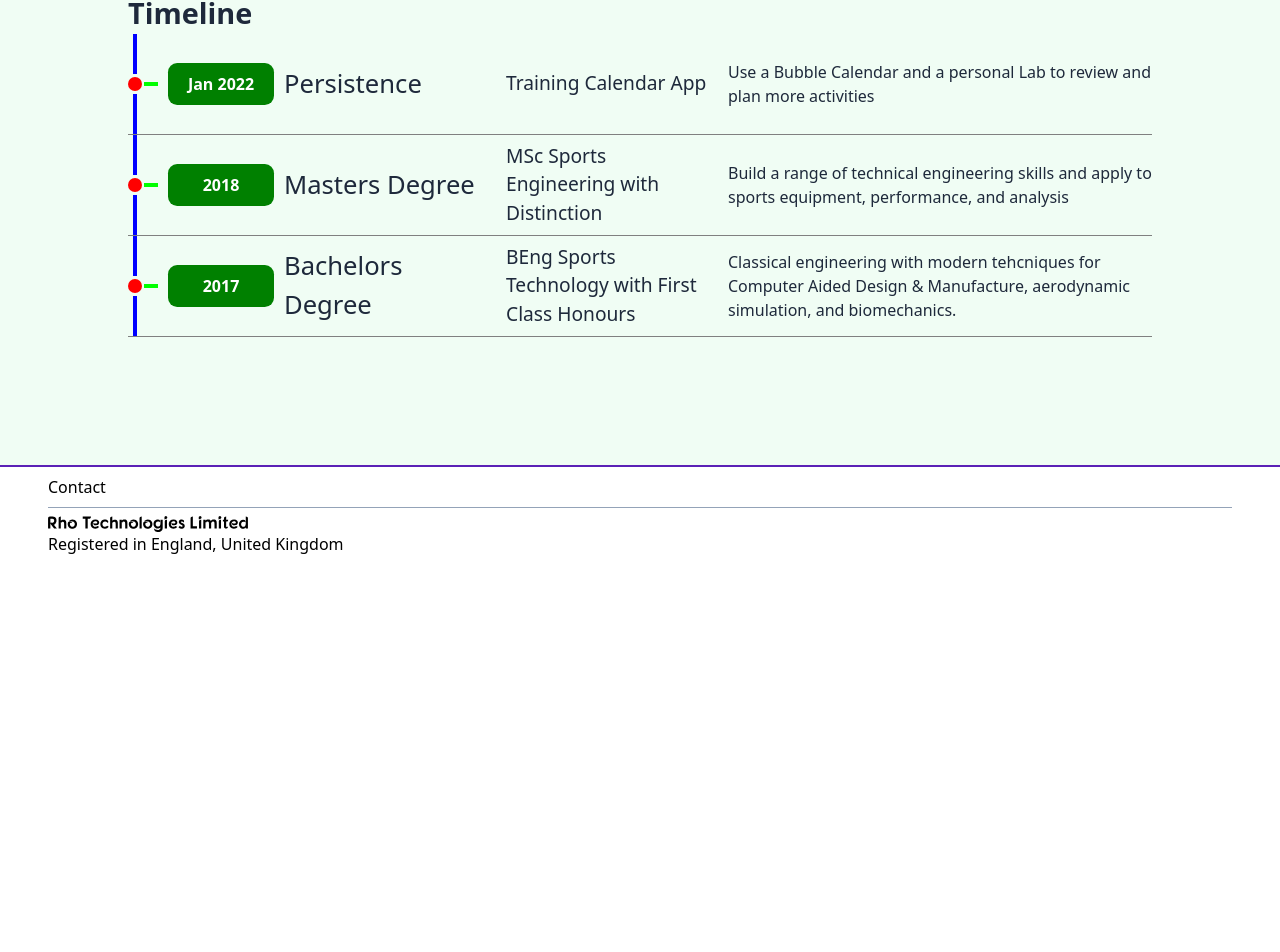
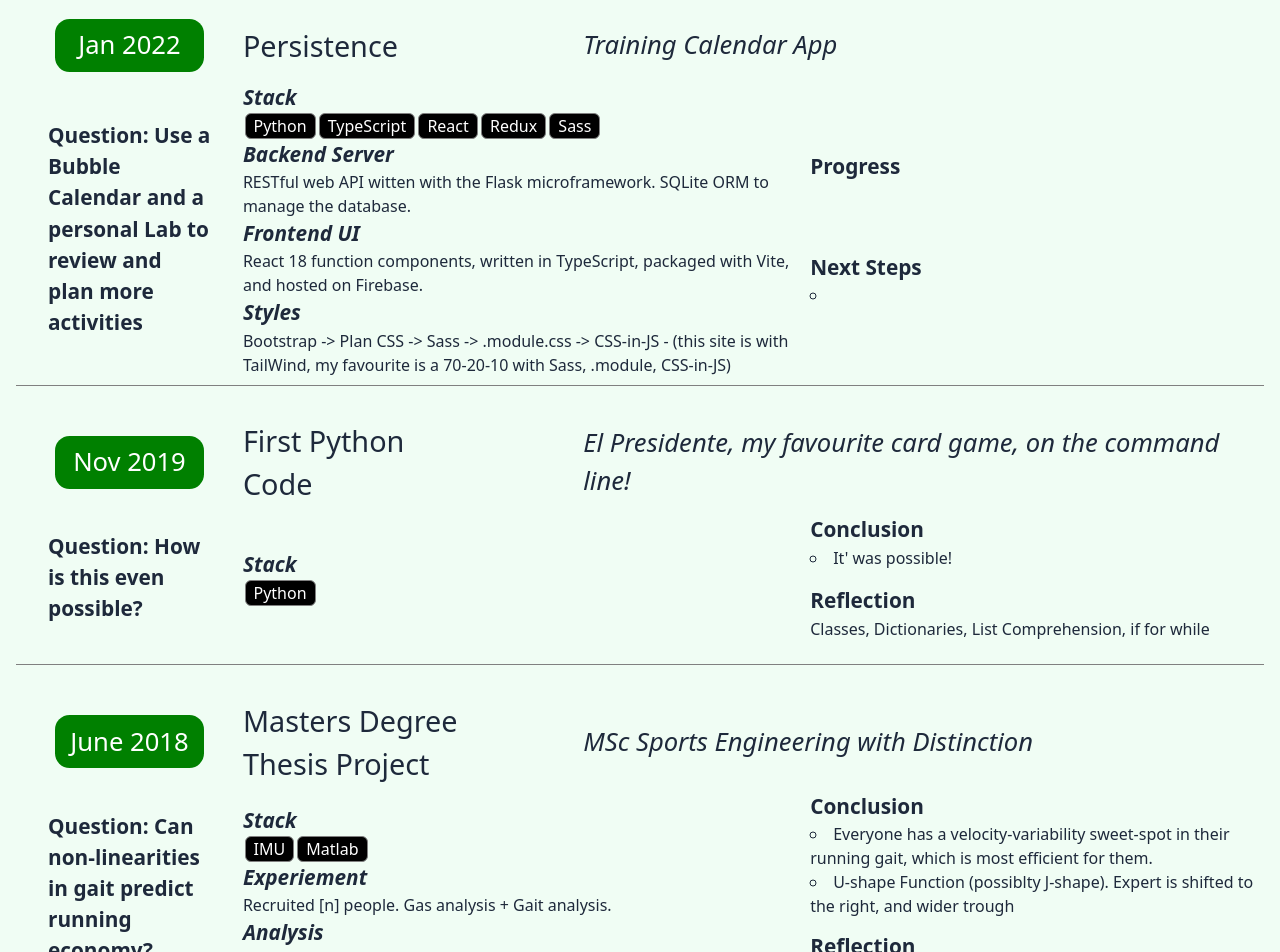
Before and after one commit to ottelli/ottelli.github.io, a React (Create React App) app: page / in a window 1280 px wide. Shown: the part 726-1678 px from the top of the page. Before the commit the page ends 1290 px from the top, so only its background shows below. Built offline with nearby package versions, Linux system fonts and the light colour scheme.

Commit message:
Building timeline

```diff
--- a/public/styles.css
+++ b/public/styles.css
@@ -563,29 +563,40 @@ video {
   position: relative;
 }
 
-.top-0 {
-  top: 0px;
-}
-
-.right-0 {
-  right: 0px;
-}
-
-.m-2 {
-  margin: 0.5rem;
-}
-
 .my-2 {
   margin-top: 0.5rem;
   margin-bottom: 0.5rem;
+}
+
+.mx-4 {
+  margin-left: 1rem;
+  margin-right: 1rem;
+}
+
+.my-8 {
+  margin-top: 2rem;
+  margin-bottom: 2rem;
 }
 
 .flex {
   display: flex;
 }
 
+.table {
+  display: table;
+}
+
+.grid {
+  display: grid;
+}
+
 .h-auto {
   height: auto;
+}
+
+.w-max {
+  width: -webkit-max-content;
+  width: max-content;
 }
 
 .flex-row {
@@ -594,10 +605,6 @@ video {
 
 .flex-col {
   flex-direction: column;
-}
-
-.items-center {
-  align-items: center;
 }
 
 .justify-start {
@@ -618,6 +625,10 @@ video {
 
 .border-2 {
   border-width: 2px;
+}
+
+.border {
+  border-width: 1px;
 }
 
 .border-t-2 {
@@ -653,15 +664,6 @@ video {
   background-color: rgb(240 253 244 / var(--tw-bg-opacity));
 }
 
-.bg-slate-100 {
-  --tw-bg-opacity: 1;
-  background-color: rgb(241 245 249 / var(--tw-bg-opacity));
-}
-
-.p-0 {
-  padding: 0px;
-}
-
 .px-12 {
   padding-left: 3rem;
   padding-right: 3rem;
@@ -687,19 +689,14 @@ video {
   padding-right: 1rem;
 }
 
-.px-16 {
-  padding-left: 4rem;
-  padding-right: 4rem;
+.py-8 {
+  padding-top: 2rem;
+  padding-bottom: 2rem;
 }
 
 .text-xl {
   font-size: 1.25rem;
   line-height: 1.75rem;
-}
-
-.text-3xl {
-  font-size: 1.875rem;
-  line-height: 2.25rem;
 }
 
 .font-bold {
@@ -726,26 +723,21 @@ video {
   color: rgb(30 41 59 / var(--tw-text-opacity));
 }
 
-.text-slate-700 {
-  --tw-text-opacity: 1;
-  color: rgb(51 65 85 / var(--tw-text-opacity));
-}
-
 .shadow-sm {
   --tw-shadow: 0 1px 2px 0 rgb(0 0 0 / 0.05);
   --tw-shadow-colored: 0 1px 2px 0 var(--tw-shadow-color);
   box-shadow: var(--tw-ring-offset-shadow, 0 0 #0000), var(--tw-ring-shadow, 0 0 #0000), var(--tw-shadow);
 }
 
+.filter {
+  -webkit-filter: var(--tw-blur) var(--tw-brightness) var(--tw-contrast) var(--tw-grayscale) var(--tw-hue-rotate) var(--tw-invert) var(--tw-saturate) var(--tw-sepia) var(--tw-drop-shadow);
+          filter: var(--tw-blur) var(--tw-brightness) var(--tw-contrast) var(--tw-grayscale) var(--tw-hue-rotate) var(--tw-invert) var(--tw-saturate) var(--tw-sepia) var(--tw-drop-shadow);
+}
+
 .transition-colors {
   transition-property: color, background-color, border-color, text-decoration-color, fill, stroke;
   transition-timing-function: cubic-bezier(0.4, 0, 0.2, 1);
   transition-duration: 150ms;
-}
-
-.dark .dark\:bg-black {
-  --tw-bg-opacity: 1;
-  background-color: rgb(0 0 0 / var(--tw-bg-opacity));
 }
 
 .dark .dark\:bg-slate-600 {
@@ -763,6 +755,11 @@ video {
   background-color: rgb(51 65 85 / var(--tw-bg-opacity));
 }
 
+.dark .dark\:bg-slate-100 {
+  --tw-bg-opacity: 1;
+  background-color: rgb(241 245 249 / var(--tw-bg-opacity));
+}
+
 .dark .dark\:text-slate-400 {
   --tw-text-opacity: 1;
   color: rgb(148 163 184 / var(--tw-text-opacity));
@@ -777,8 +774,3 @@ video {
   --tw-text-opacity: 1;
   color: rgb(71 85 105 / var(--tw-text-opacity));
 }
-
-.dark .dark\:text-slate-300 {
-  --tw-text-opacity: 1;
-  color: rgb(203 213 225 / var(--tw-text-opacity));
-}
--- /dev/null
+++ b/src/components/Timeline.css
@@ -0,0 +1,49 @@
+
+
+
+
+h2 {
+  font-size: 1.8rem;
+  font-weight: light;
+}
+
+h3 {
+  font-size: 1.6rem;
+  font-weight: normal;
+}
+
+h4 {
+
+}
+
+h5 {
+  font-size: 1.3rem;
+  font-weight: bold;
+  font-style: italic;
+}
+
+h6 {
+  font-size: 1.3rem;
+  font-weight: bold;
+}
+
+p {
+
+}
+
+ul {
+  list-style-type:circle;
+  list-style-position: inside;
+}
+
+li {
+
+}
+
+.timeline-entry {
+
+}
+
+.timeline-entry.show {
+
+}
--- a/src/components/Timeline.tsx
+++ b/src/components/Timeline.tsx
@@ -1,20 +1,16 @@
-
-interface ITimelineEntry {
-  title: string
-  date: string
-  short: string
-  long: string
-}
+import { ITimelineEntry } from "../data/timeline_text"
+import './Timeline.css'
 
 const Timeline = (props: { entries:ITimelineEntry[] }) => {
 
   return (
-    <section className="h-auto w-max mx-4 my-8 text-slate-800 dark:text-slate-200 bg-green-50 dark:bg-slate-700"
+    <section className="px-4 py-8 text-slate-800 dark:text-slate-200 bg-green-50 dark:bg-slate-700"
       style={{
+        width: '100%',
         display: 'flex',
         flexFlow: 'column',
         justifyContent: 'center',
-        padding: '10vw',
+        // padding: '10vw',
       }}
     >
       <h1
@@ -36,51 +32,204 @@ const TimelineEntry = (props:ITimelineEntry) => {
   return (
     <div className=""
       style={{
+        width: '100%',
         display: 'grid',
-        grid: '1fr / 30px 1fr 2fr 2fr 4fr',
-        gap: '10px',
+        grid: '8ch auto / repeat(11, 1fr)',
         borderBottom: '1px solid grey',
-        // marginBottom: '1rem',
+        margin: '1rem 0',
+        padding: '.5rem 0',
         alignItems: 'center',
       }}
     >
-      <svg width="100%" height="100%" viewBox="0 0 30 100">
-        <line x1="7" y1="0" x2="7" y2="40" style={{stroke:'rgb(0,0,255)',strokeWidth:'4px'}} />
-        <line x1="7" y1="60" x2="7" y2="100" style={{stroke:'rgb(0,0,255)',strokeWidth:'4px'}} />
-        <circle cx="7" cy="50" r="7" fill="rgb(255,0,0)" />
-        <line x1="16" y1="50" x2="30" y2="50" style={{stroke:'rgb(0,255,0)',strokeWidth:'4px'}} />
-      </svg>
-      <p className="my-2 text-slate-600 dark:text-slate-400"
+      <h3 className="my-2 text-slate-600 dark:text-slate-400"
         style={{
+          gridColumn: '1 / 3',
+          width: '66%',
+          justifySelf: 'center',
           borderRadius: '1ch',
           backgroundColor: 'green',
-          padding: '1ch',
+          padding: '.5ch',
           color: 'white',
           textAlign: 'center',
-          fontWeight: 'bold',
         }}
       >
         {props.date}
-      </p>
-      <h2
-        style={{
-          textAlign: 'start',
-          fontSize: '1.6rem',
-          fontWeight: 'light',
-        }}
-      >
+      </h3>
+      <h2 style={{gridColumn: '3 / 5'}}>
         {props.title}
       </h2>
       <h3
         style={{
-          fontSize: '1.2rem',
+          gridColumn: '6 / 12',
+          fontStyle: 'italic',
         }}
       >
         {props.short}
       </h3>
-      <p>
-        {props.long}
-      </p>
+      <h6
+        style={{
+          gridColumn: '1 / 3',
+          padding: '2rem',
+        }}
+      >
+        <strong>Question:</strong> {props.question}
+      </h6>
+
+      {/* Details */}
+      <div className="flex flex-col"
+        style={{
+          gridColumn: '3 / 8',
+        }}
+      >
+        {
+          Object.entries(props.method).map(([name, text]) => <MethodStep name={name} text={text} />)
+        }
+      </div>
+
+      {/* Project Status */}
+      <Current text={props.current} />
+      <Complete text={props.complete} />
     </div>
   )
 }
+
+
+
+const MethodStep = (props:{
+  name:string,
+  text:string|string[],
+}) => {
+
+  return (
+    <div className="flex flex-col"
+      style={{
+
+      }}
+    >
+      <h5>{props.name}</h5>
+      {
+        props.text instanceof Array
+        ?
+          <div className="flex flex-row"
+            style={{
+              flexFlow: 'row wrap',
+            }}
+          >
+            {
+              props.text.map(item => (
+                <p key={item}
+                  style={{
+                    margin:'0 .1rem',
+                    padding: '0 .5rem',
+                    border:'1px solid grey',
+                    borderRadius: '6px',
+                    backgroundColor:'black',
+                    color:'white'
+                  }}
+                >{item}</p>
+              ))
+            }
+          </div>
+        :
+        <p>{props.text}</p>
+      }
+    </div>
+  )
+}
+
+
+
+const Current = (props:{
+  text?:{
+    progress:string[],
+    next:string[],
+  }
+}) => {
+  if (props.text === undefined) return <></>
+
+  return (
+    <div className="flex flex-col"
+      style={{
+        gridColumn: '8 / 12',
+        justifyContent: 'space-evenly',
+        height: '100%',
+      }}
+    >
+      <div>
+        <h6>
+          Progress
+        </h6>
+        {
+          props.text.progress.map((text, i) => <p key={i}>{text}</p>)
+        }
+      </div>
+      <div>
+        <h6>
+          Next Steps
+        </h6>
+        <ul>
+        {
+          props.text.next.map((text, i) => <li key={i}>{text}</li>)
+        }
+        </ul>
+      </div>
+    </div>
+  )
+}
+
+
+
+const Complete = (props:{
+  text?:{
+    conclusion:string[],
+    reflection:string[],
+  }
+}) => {
+  if (props.text === undefined) return <></>
+
+  return (
+    <div className="flex flex-col"
+      style={{
+        gridColumn: '8 / 12',
+        justifyContent: 'space-evenly',
+        height: '100%',
+      }}
+    >
+      <div>
+        <h6>
+          Conclusion
+        </h6>
+        <ul>
+          {
+            props.text.conclusion.map((text, i) => <li key={i}>{text}</li>)
+          }
+        </ul>
+      </div>
+      <div>
+        <h6>
+          Reflection
+        </h6>
+        {
+          props.text.reflection.map((text, i) => <p key={i}>{text}</p>)
+        }
+      </div>
+    </div>
+  )
+}
+
+
+const SVG = () => {
+  return (
+    <svg width="100%" height="100%" viewBox="0 0 30 100"
+      style={{
+        gridRowStart: 1,
+        gridRowEnd: 2,
+      }}
+    >
+      <line x1="7" y1="0" x2="7" y2="40" style={{stroke:'rgb(0,0,255)',strokeWidth:'4px'}} />
+      <line x1="7" y1="60" x2="7" y2="100" style={{stroke:'rgb(0,0,255)',strokeWidth:'4px'}} />
+      <circle cx="7" cy="50" r="7" fill="rgb(255,0,0)" />
+      <line x1="16" y1="50" x2="30" y2="50" style={{stroke:'rgb(0,255,0)',strokeWidth:'4px'}} />
+    </svg>
+  )
+}
--- a/src/data/timeline_text.js
+++ /dev/null
@@ -1,22 +0,0 @@
-const timeline_text = [
-  {
-    title: 'Persistence',
-    date: 'Jan 2022',
-    short: 'Training Calendar App',
-    long: 'Use a Bubble Calendar and a personal Lab to review and plan more activities'
-  },
-  {
-    title: 'Masters Degree',
-    date: '2018',
-    short: 'MSc Sports Engineering with Distinction',
-    long: 'Build a range of technical engineering skills and apply to sports equipment, performance, and analysis'
-  },
-  {
-    title: 'Bachelors Degree',
-    date: '2017',
-    short: 'BEng Sports Technology with First Class Honours',
-    long: 'Classical engineering with modern tehcniques for Computer Aided Design & Manufacture, aerodynamic simulation, and biomechanics.'
-  }
-]
-
-export default timeline_text
--- /dev/null
+++ b/src/data/timeline_text.ts
@@ -0,0 +1,154 @@
+export interface ITimelineEntry {
+  title: string,
+  date: string,
+  short: string,
+  question: string,
+  method: {[step:string]:string|string[]},
+  current?:{
+    progress:string[],
+    next:string[],
+  },
+  complete?:{
+    conclusion:string[],
+    reflection:string[],
+  },
+}
+
+
+export const timeline_text:ITimelineEntry[] = [
+  { title: 'Persistence',
+    date: 'Jan 2022',
+    short: 'Training Calendar App',
+    question: 'Use a Bubble Calendar and a personal Lab to review and plan more activities',
+    method: {
+      'Stack': [
+        'Python',
+        'TypeScript',
+        'React',
+        'Redux',
+        'Sass',
+      ],
+      'Backend Server': 'RESTful web API witten with the Flask microframework. SQLite ORM to manage the database.',
+      'Frontend UI': 'React 18 function components, written in TypeScript, packaged with Vite, and hosted on Firebase.',
+      'Styles': 'Bootstrap -> Plan CSS -> Sass -> .module.css -> CSS-in-JS - (this site is with TailWind, my favourite is a 70-20-10 with Sass, .module, CSS-in-JS)',
+    },
+    current: {
+      progress: [
+        '',
+      ],
+      next: [
+        '',
+      ],
+    }
+  },
+  { title: 'First Python Code',
+    date: 'Nov 2019',
+    short: 'El Presidente, my favourite card game, on the command line!',
+    question: 'How is this even possible?',
+    method: {
+      'Stack': [
+        'Python',
+      ]
+    },
+    complete: {
+      conclusion: [
+        'It\' was possible!',
+      ],
+      reflection: [
+        'Classes, Dictionaries, List Comprehension, if for while',
+      ],
+    },
+  },
+  { title: 'Masters Degree Thesis Project',
+    date: 'June 2018',
+    short: 'MSc Sports Engineering with Distinction',
+    question: 'Can non-linearities in gait predict running economy?',
+    method: {
+      'Stack': [
+        'IMU',
+        'Matlab',
+      ],
+      'Experiement': 'Recruited [n] people. Gas analysis + Gait analysis.',
+      'Analysis': 'Vectorisation. DFA. SampEnt.',
+    },
+    complete: {
+      conclusion: [
+        'Everyone has a velocity-variability sweet-spot in their running gait, which is most efficient for them.',
+        'U-shape Function (possiblty J-shape). Expert is shifted to the right, and wider trough',
+      ],
+      reflection: [
+        'Consequent Hypotheses: Adaptation to terrain.',
+      ],
+    },
+  },
+  { title: 'FeedBack',
+    date: 'Mar 2018',
+    short: 'Innovation & Enterprise Team Project',
+    question: 'How to prevent back injuries from deadlifting?',
+    method: {
+      'Stack': [
+        'Android Studio'
+      ],
+      'Brief': 'Help a sports injury, with technology.',
+      'Solution': 'A camera purchased by gyms, placed to the side when deadlifting. Together with an Android app to give live feedback and record sessions.',
+    },
+    complete: {
+      conclusion: [
+        ''
+      ],
+      reflection: [
+        ''
+      ],
+    },
+  },
+  { title: 'Matlab Table Tennis Simulator',
+    date: 'Dec 2017',
+    short: 'Mechanics of Sports Equipment Project',
+    question: 'Would Table Tennis be more entertaining on a bigger table?',
+    method: {
+      'Stack': [
+        'MATLAB',
+      ],
+      'Simulation': 'The physics of Tabble Tennis can be divied into two states: flight and impact. In flight, the trajectory of a [x]cm, [y]g smooth projectile is strongly subjected to spin forces, Magnus forces, [...]. The hardness of both table and ball contribute to one of the briefest impacts in sport, but still surface and deformation effects are highly influential.',
+      'GUI': 'From starting position, strike angle and outgoing velocity, animate and trace the balls flight across the table, then then display flight time and end velocity at the opponent.',
+    },
+    complete: {
+      conclusion: [
+        'Drop Shots',
+        'More time',
+        'Running game',
+      ],
+      reflection: [
+        'Looked great on workstation, almost killed my laptop.',
+        'Got highest mark on assignment.',
+      ],
+    },
+  },
+  { title: 'Bachelors Degree Dissertation',
+    date: 'Apr 2017',
+    short: 'BEng Sports Technology with First Class Honours',
+    question: 'How does shoe choice effect lower limb [shock / vibrations] while running?',
+    method: {
+      'Stack': [
+        'IMU',
+        'Arduino C#',
+        'MATLAB',
+      ],
+      'Experiment': 'I recruited [n] people to run 3 laps of ~12min around a local park. Each time wearing a different design of shoe. Using an IMU, I measured accelerations at the top of the shin.',
+      'Analysis': 'I wrote a MATLAB script to; apply a high- and low-pass filter, detect peaks, and plot the result.<br />To model the effects on the bones, I constructed a free body diagram, and input values from medical journal papers.<br />Finally, I [calculated / ~] a factorial analysis, [with factors such as] bone density, weight, speed of bone remodelling... , to provide context for the differences in shock between the shoes.',
+    },
+    complete: {
+      conclusion: [
+        'More foam on the shoe, less shock through the shin',
+        'Materials are <strong>very</strong> important',
+        'Shoes are the [x] principal component, and account for [y]% of the variance in total strain on the lower leg.'
+      ],
+      reflection: [
+        '',
+      ],
+    },
+  },
+
+]
+
+export default timeline_text
```
